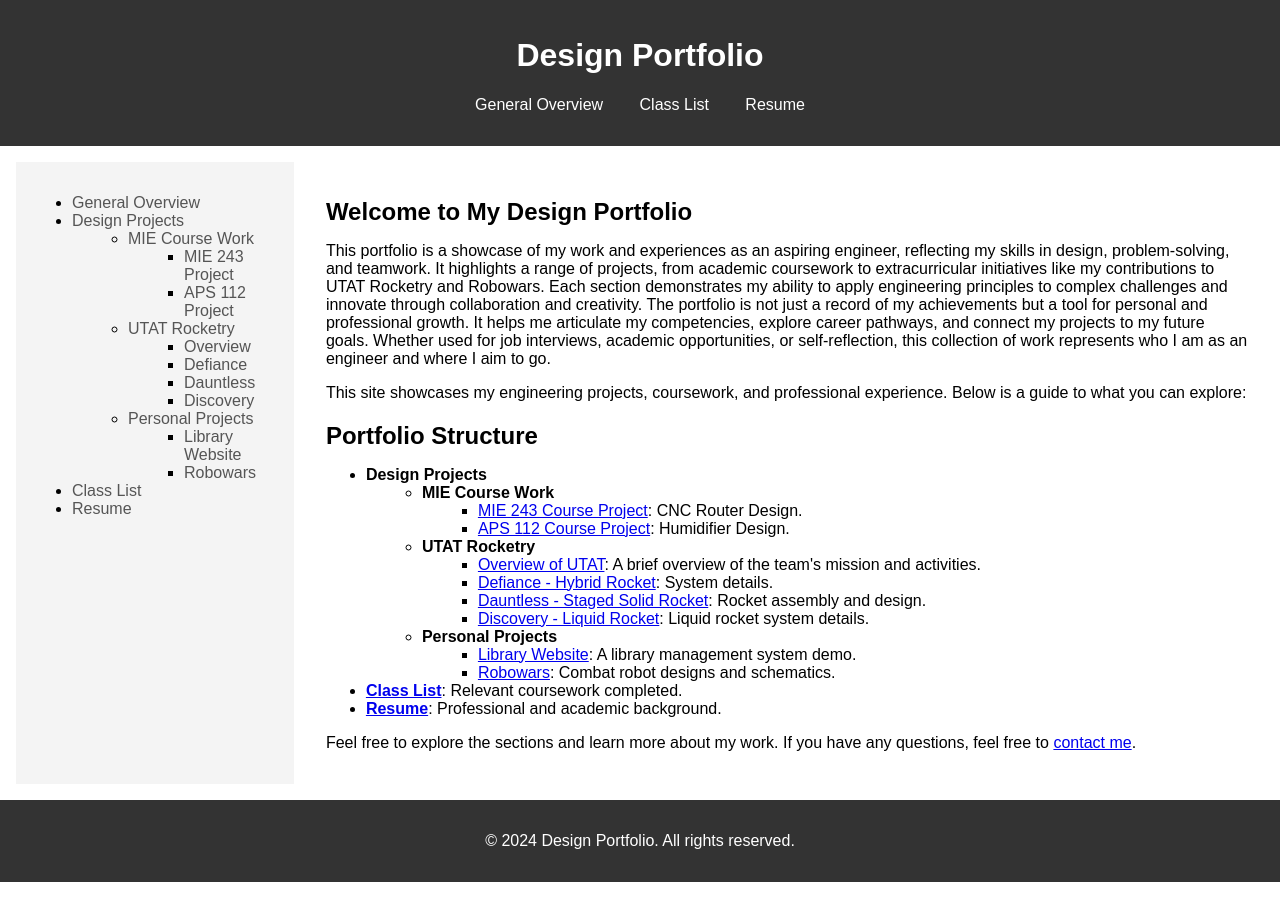
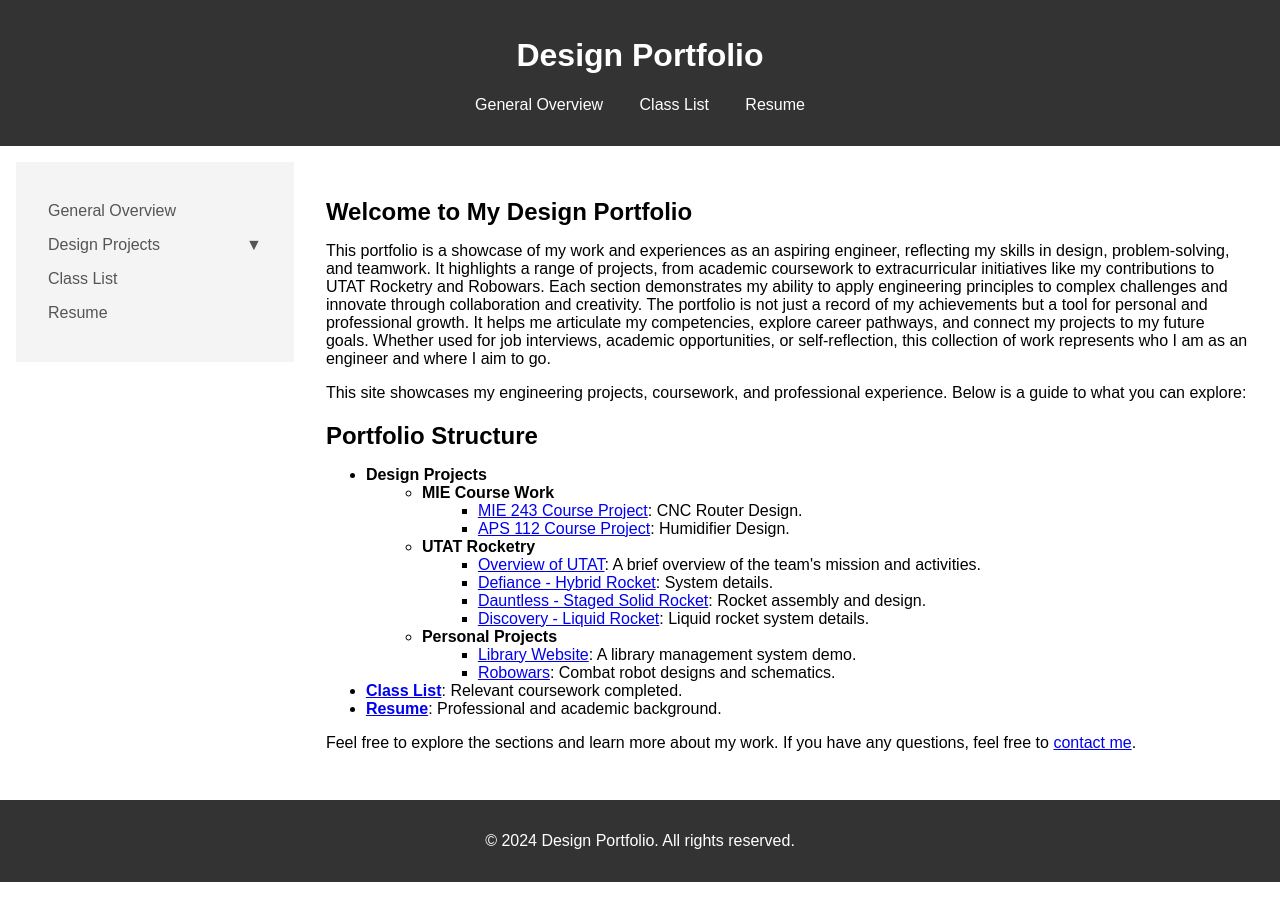
Before and after one commit to Awesome-Ace22/awesome-ace22.github.io, a Jekyll site: the page built from index.html, in a window 1280 px wide. Built offline with Jekyll 4.4.1, drawn with Linux system fonts in a browser that asks for light colours.

Commit message:
Update sidebar styling

```diff
--- a/_includes/sidebar.html
+++ b/_includes/sidebar.html
@@ -1,16 +1,16 @@
 <ul>
     <li><a href="/">General Overview</a></li>
-    <li>
+    <li class="dropdown">
         <a href="#">Design Projects</a>
         <ul>
-            <li>
+            <li class="dropdown">
                 <a href="#">MIE Course Work</a>
                 <ul>
                     <li><a href="/design-projects/mie-course-work/mie-243-project.html">MIE 243 Project</a></li>
                     <li><a href="/design-projects/mie-course-work/aps-112-project.html">APS 112 Project</a></li>
                 </ul>
             </li>
-            <li>
+            <li class="dropdown">
                 <a href="#">UTAT Rocketry</a>
                 <ul>
                     <li><a href="/design-projects/utat-rocketry/utat-overview.html">Overview</a></li>
@@ -19,7 +19,7 @@
                     <li><a href="/design-projects/utat-rocketry/discovery.html">Discovery</a></li>
                 </ul>
             </li>
-            <li>
+            <li class="dropdown">
                 <a href="#">Personal Projects</a>
                 <ul>
                     <li><a href="/design-projects/personal-projects/library-website.html">Library Website</a></li>
--- a/assets/css/styles.css
+++ b/assets/css/styles.css
@@ -65,25 +65,59 @@
     width: 20%;
     padding: 1rem;
     background: #f4f4f4;
+    position: sticky;
+    top: 0;
+    height: 100%; /* Full height of the page */
+    overflow-y: auto;
 }
-/* Style for all sidebar links */
-aside a {
-    color: #555;
-    text-decoration: none;
+/* Remove bullets/list markers and make links block elements */
+aside ul {
+    list-style: none;
+    padding: 0;
 }
 
-/* Override visited link color */
-aside a:visited {
-    color: #555;
+aside ul li {
+    margin: 0; /* Remove margin for list items */
 }
 
-aside a:hover {
-    color: #333;
-    text-decoration: underline;
+aside ul li a {
+    display: block; /* Make links block elements */
+    color: #555;
+    padding: 0.5rem 1rem; /* Add some padding for better UX */
+    text-decoration: none;
+    transition: background-color 0.3s; /* Smooth transition for hover and active states */
 }
 
-aside a:active {
-    color: #00008e;
+/* Hover and active states for links */
+aside ul li a:hover {
+    background-color: #ddd; /* Change color on hover */
+}
+
+aside ul li a:active,
+aside ul li a:focus {
+    background-color: #bbb; /* Change color when active or focused */
+}
+
+/* Styling for dropdown links */
+aside ul li.dropdown {
+    position: relative;
+}
+
+aside ul li.dropdown > a::after {
+    content: "▼"; /* Dropdown arrow */
+    float: right;
+    margin-left: 0.5rem;
+}
+
+aside ul li.dropdown ul {
+    display: none; /* Hide dropdown content initially */
+    list-style: none;
+    padding-left: 1rem; /* Indent dropdown items */
+}
+
+aside ul li.dropdown:hover > ul,
+aside ul li.dropdown:focus-within > ul {
+    display: block; /* Show dropdown content on hover or focus */
 }
 /* Main content styling */
 main {
@@ -116,3 +150,15 @@
     margin: 2rem auto;
     max-width: 600px;
 }
+
+/*
+Can you make some changes to the sidebar for me, I want to
+- Remove the bullets/list markers
+- Display the links as block elements
+- Have the block change color on hover
+- Have the block change color if active
+- be the Full height of the page
+- Make it stick, even on scroll
+- Enable scrolling if the sidenav has too much content
+- Make the placeholder list items (<a href="#">) that are just folders for the links drop downs
+*/
```
